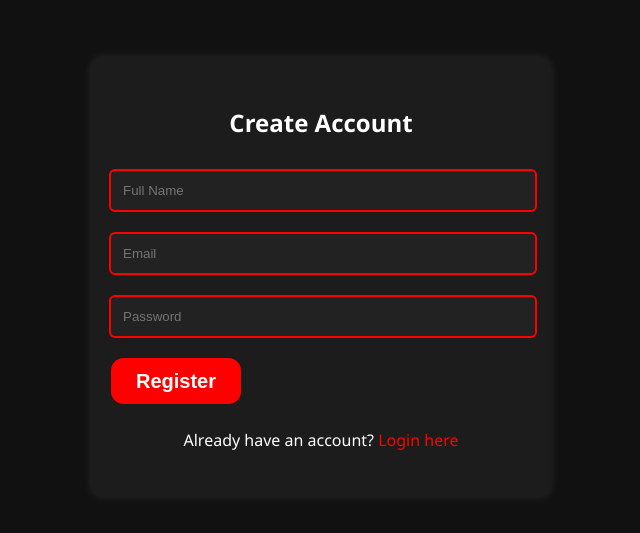
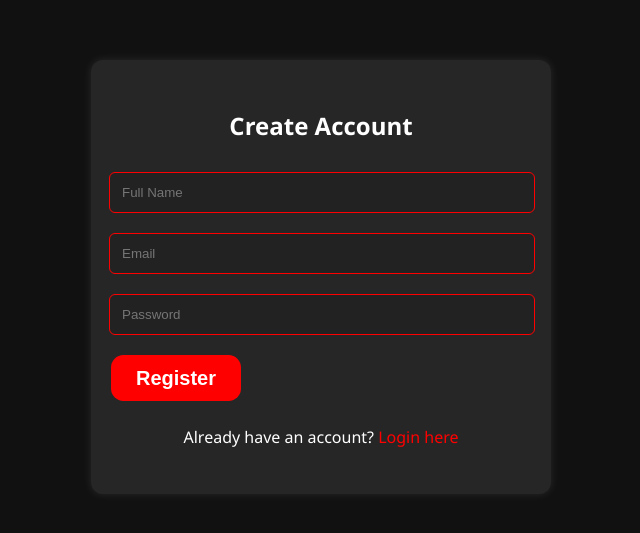
Before and after one commit to shoaibkhan-dev/js_project_todoList, a plain HTML site: page register.html in a window 1280 px wide. Shown: the part 123-656 px from the top of the page, without its empty margins (319-959 px from the left). Drawn offline with Linux system fonts and the light colour scheme.

Commit message:
add files

```diff
--- a/login.js
+++ b/login.js
@@ -10,7 +10,7 @@ document.getElementById("loginForm").addEventListener("submit", function (e) {
   const user = users.find((u) => u.email === email && u.password === password);
 
   if (!user) {
-    alert("Invalid credentials!");
+    alert("Invalid Credentials Register First");
     return;
   }
 
--- a/style.css
+++ b/style.css
@@ -13,7 +13,7 @@ body {
 
 .form-container,
 .home-container {
-  background: #1c1c1c;
+  background: #272626;
   padding: 30px;
   border-radius: 12px;
   width: 90%;
@@ -34,7 +34,7 @@ input[type="password"] {
   margin: 10px 0;
   background: #222;
   color: white;
-  border: 2px solid red;
+  border: 1px solid red;
   border-radius: 6px;
   position: relative;
   right: 12px;
```
